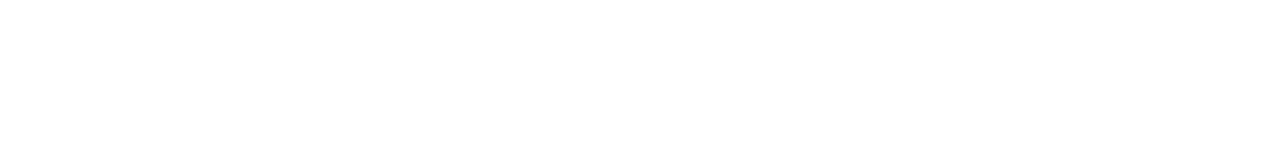
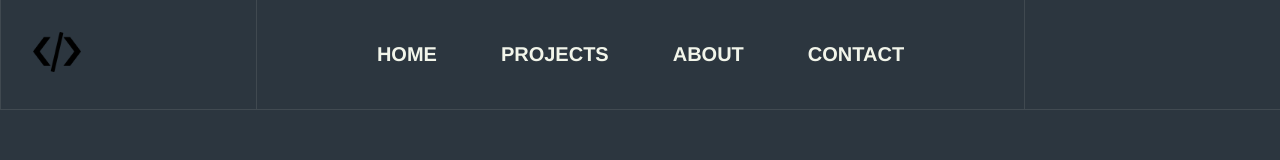
Before and after one commit to sekaberg/sekaberg, a plain HTML site: page index.html in a window 1280 px wide. Drawn offline with Linux system fonts and the light colour scheme.

Commit message:
Nav bar implemented

```diff
--- a/index.html
+++ b/index.html
@@ -8,6 +8,27 @@
     <title>Sekaberg</title>
 </head>
 <body>
+    <nav id="nav-bar">
+        <div id="nav-logo-section" class="nav-section">
+            <a href="/">
+                <img id="nav-logo" class="logo" src="res/icon.png" alt="Logo">
+            </a>
+        </div>
+        <div id="nav-pages-section" class="nav-section">
+            <a href="#home">HOME</a>
+            <a href="#projects">PROJECTS</a>
+            <a href="#about">ABOUT</a>
+            <a href="#contact">CONTACT</a>
+        </div>
+        <div id="nav-contact-section" class="nav-section">
+
+        </div>
+    </nav>
+
+
+    <main>
+
+    </main>
 
 
     <script src="code/functions.js"></script>
--- a/style/default.css
+++ b/style/default.css
@@ -0,0 +1,78 @@
+:root {
+    --background-color: rgb(44, 54, 63);
+    --border-color: rgba(242, 245, 234, 0.1);
+    --font-color: rgb(242, 245, 234);
+    --low-contrast: rgb(187, 199, 164);
+    --high-contrast-one: rgb(56, 145, 166);
+    --high-contrast-two: rgb(219, 84, 97);
+}
+
+body {
+    background-color: var(--background-color);
+    display: flex;
+    flex-direction: column;
+    height: 100vh;
+    margin: 0px;
+    overflow: hidden;
+}
+
+* {
+    box-sizing: border-box;
+}
+
+
+h1, h2, h3, a, p, span {
+    font-family: 'Franklin Gothic Medium', 'Arial Narrow', Arial, sans-serif;
+    font-weight: 600;
+    color: var(--font-color);
+}
+
+a {
+    text-decoration: none;
+}
+
+
+
+/* Nav bar styling */
+nav {
+    display: flex;
+    width: 100%;
+    border-bottom: 1px solid var(--border-color);
+}
+
+nav > .nav-section {
+    padding: 2rem 2rem;
+    display: flex;
+    gap: 4rem;
+    border-left: 1px solid var(--border-color);
+    align-items: center;
+    justify-content: center;
+}
+
+nav > .nav-section > a {
+    font-size: 125%;
+}
+
+#nav-logo-section {
+    justify-content: flex-start;
+}
+
+#nav-logo-section,
+#nav-contact-section {
+    flex-basis: calc(100% / 5);
+}
+
+#nav-pages-section {
+    flex-grow: 1;
+}
+
+.logo {
+    height: 5vh;
+}
+
+
+
+/* Main styling */
+main {
+    flex-grow: 1;
+}
```
